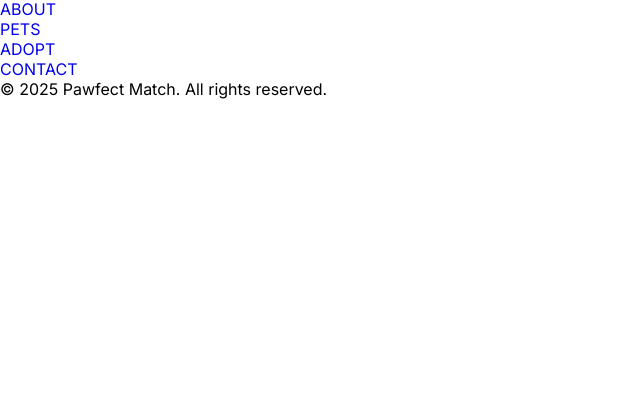
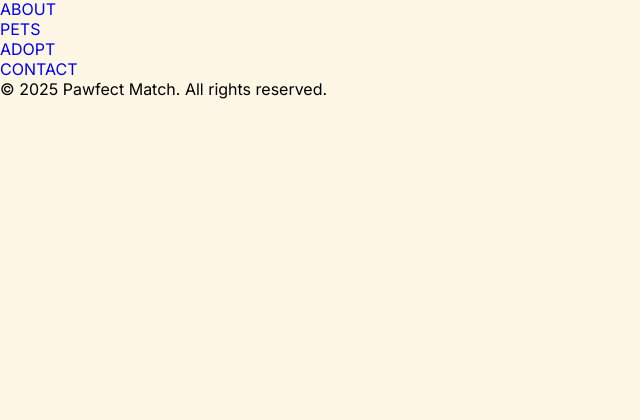
Before and after one commit to Alex-Shanley/Pawfect-Match, a Flask app: page / in a window 1280 px wide. Shown: the part 325-745 px from the top of the page, without its empty margins (0-640 px from the left). Run offline with Flask 3, Linux system fonts and the light colour scheme.

Commit message:
background  colour

```diff
--- a/static/css/style.css
+++ b/static/css/style.css
@@ -7,6 +7,7 @@
   box-sizing: border-box;
   text-decoration: none;
   transition: all 0.2s linear;
+  background-color: #FEF7E5;
 }
 
 
```
Also changed, not shown: 2 other files.
